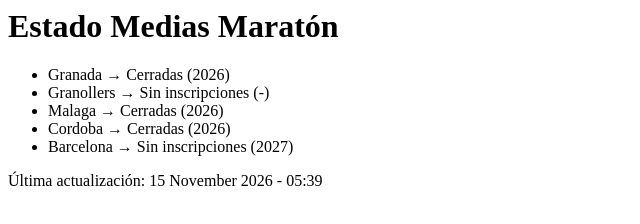
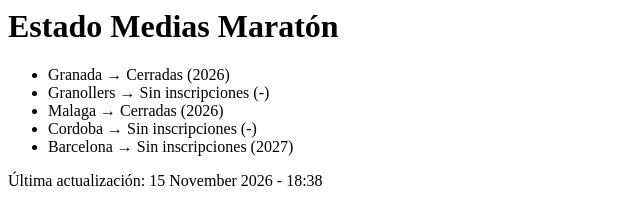
Before and after one commit to adjuradorunner/alertas-carreras, a plain HTML site: page dashboard.html in a window 1280 px wide. Shown: the full height of the page, 0-640 px from the left. Drawn offline with Linux system fonts and the light colour scheme.

Commit message:
Update dashboard

```diff
--- a/dashboard.html
+++ b/dashboard.html
@@ -1 +1 @@
-<html><head><title>Estado Medias</title></head><body><h1>Estado Medias Maratón</h1><ul><li>Granada → Cerradas (2026)</li><li>Granollers → Sin inscripciones (-)</li><li>Malaga → Cerradas (2026)</li><li>Cordoba → Cerradas (2026)</li><li>Barcelona → Sin inscripciones (2027)</li></ul><p>Última actualización: 15 November 2026 - 05:39</p></body></html>
+<html><head><title>Estado Medias</title></head><body><h1>Estado Medias Maratón</h1><ul><li>Granada → Cerradas (2026)</li><li>Granollers → Sin inscripciones (-)</li><li>Malaga → Cerradas (2026)</li><li>Cordoba → Sin inscripciones (-)</li><li>Barcelona → Sin inscripciones (2027)</li></ul><p>Última actualización: 15 November 2026 - 18:38</p></body></html>
```
